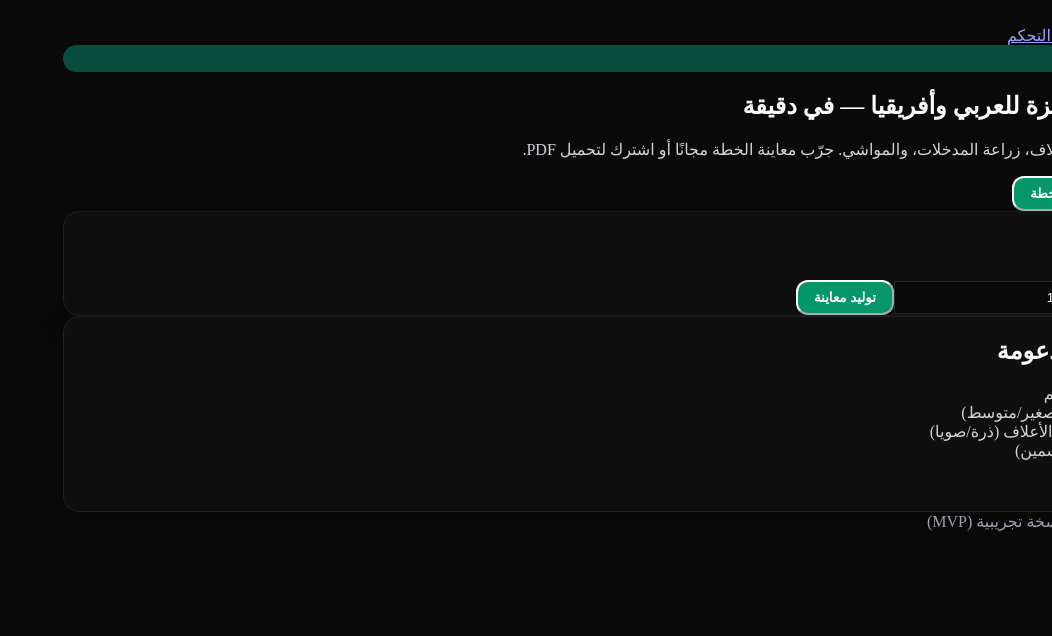
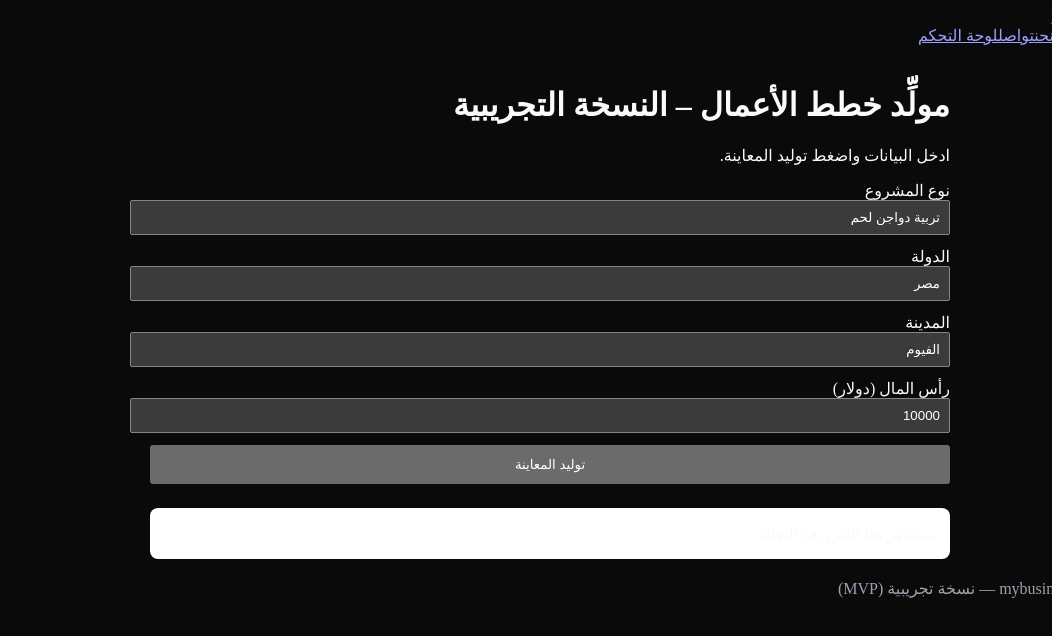
Before and after one commit to Tarek9592/Mybusiness-mvp-, a Next.js app: page / in a window 1280 px wide. Shown: the top 636 px of the page, without its empty margins (228-1280 px from the left). Built offline with nearby package versions, Linux system fonts and the light colour scheme.

Commit message:
Update page.tsx

```diff
--- a/app/page.tsx
+++ b/app/page.tsx
@@ -1,67 +1,92 @@
+// app/page.tsx
 "use client";
-import Link from "next/link";
-import { useState } from "react";
+import React from "react";
 
-export default function Page() {
-  const [capital, setCapital] = useState<number>(10000);
-  const [planPreview, setPlanPreview] = useState<string>("");
+export default function Home() {
+  const [type, setType] = React.useState("تربية دواجن لحم");
+  const [country, setCountry] = React.useState("مصر");
+  const [city, setCity] = React.useState("الفيوم");
+  const [capital, setCapital] = React.useState(10000);
+  const [loading, setLoading] = React.useState(false);
+  const [preview, setPreview] = React.useState<string>("");
 
-  const generatePreview = async () => {
-    const res = await fetch("/api/generatePlan", {
-      method: "POST",
-      body: JSON.stringify({ type: "تربية دواجن لحم", country: "مصر", city: "الفيوم", capital })
-    });
-    const data = await res.json();
-    setPlanPreview(data.preview);
-  };
+  async function generate() {
+    try {
+      setLoading(true);
+      setPreview("");
+      const res = await fetch("/api/generatePlan", {
+        method: "POST",
+        headers: { "Content-Type": "application/json" },
+        body: JSON.stringify({ type, country, city, capital }),
+      });
+      const json = await res.json();
+      setPreview(json.preview || "لم يتم إرجاع نص.");
+    } catch (e) {
+      setPreview("حصل خطأ.. جرّب تاني.");
+    } finally {
+      setLoading(false);
+    }
+  }
 
   return (
-    <main className="container py-12 space-y-10">
-      <section className="text-center space-y-4">
-        <div className="inline-block text-xs" style={{background:"#064e3b",color:"#6ee7b7",padding:"4px 10px",borderRadius:"999px"}}>MVP يعمل الآن</div>
-        <h1 className="text-3xl md:text-5xl font-extrabold leading-tight">
-          خطط أعمال جاهزة للعربي وأفريقيا — في دقيقة
-        </h1>
-        <p className="max-w-2xl mx-auto" style={{color:"#d1d5db"}}>
-          ابدأ بالدواجن، مصانع الأعلاف، زراعة المدخلات، والمواشي. جرّب معاينة الخطة مجانًا أو اشترك لتحميل PDF.
-        </p>
-        <div className="flex gap-3 justify-center">
-          <Link className="btn" href="/pricing">الأسعار</Link>
-          <button className="btn" onClick={generatePreview}>جرّب توليد خطة</button>
-        </div>
-      </section>
+    <main style={{ padding: "20px", maxWidth: 800, margin: "0 auto" }}>
+      <h1>مولِّد خطط الأعمال – النسخة التجريبية</h1>
+      <p>ادخل البيانات واضغط توليد المعاينة.</p>
 
-      <section className="grid md:grid-cols-2 gap-6">
-        <div className="card p-6 space-y-3">
-          <h2 className="text-xl font-bold">تجربة سريعة</h2>
-          <label className="text-sm" style={{color:"#9ca3af"}}>رأس المال (دولار)</label>
+      <div style={{ display: "grid", gap: 12, marginTop: 16 }}>
+        <label>
+          نوع المشروع
+          <input
+            value={type}
+            onChange={(e) => setType(e.target.value)}
+            style={{ width: "100%", padding: 8 }}
+          />
+        </label>
+
+        <label>
+          الدولة
+          <input
+            value={country}
+            onChange={(e) => setCountry(e.target.value)}
+            style={{ width: "100%", padding: 8 }}
+          />
+        </label>
+
+        <label>
+          المدينة
+          <input
+            value={city}
+            onChange={(e) => setCity(e.target.value)}
+            style={{ width: "100%", padding: 8 }}
+          />
+        </label>
+
+        <label>
+          رأس المال (دولار)
           <input
             type="number"
-            className="w-full rounded-xl"
-            style={{background:"#0a0a0a",border:"1px solid #1f2937",padding:"8px 12px"}}
             value={capital}
-            onChange={(e)=>setCapital(parseInt(e.target.value || "0"))}
+            onChange={(e) => setCapital(Number(e.target.value))}
+            style={{ width: "100%", padding: 8 }}
           />
-          <button className="btn w-full" onClick={generatePreview}>توليد معاينة</button>
-          {planPreview && (
-            <textarea readOnly className="w-full h-56 mt-3 rounded-xl"
-              style={{background:"#0a0a0a",border:"1px solid #1f2937",padding:"12px"}}
-              value={planPreview}
-            />
-          )}
-        </div>
+        </label>
 
-        <div className="card p-6 space-y-3">
-          <h2 className="text-xl font-bold">المشروعات المدعومة</h2>
-          <ul className="list-disc pr-6" style={{color:"#d1d5db"}}>
-            <li>🐔 تربية دواجن لحم</li>
-            <li>🏭 مصانع أعلاف (صغير/متوسط)</li>
-            <li>🌱 زراعة مدخلات الأعلاف (ذرة/صويا)</li>
-            <li>🐄 تربية ماشية (تسمين)</li>
-          </ul>
-          <p className="text-sm" style={{color:"#9ca3af"}}>المزيد قريبًا.</p>
-        </div>
-      </section>
+        <button
+          onClick={generate}
+          disabled={loading}
+          style={{
+            padding: "10px 16px",
+            cursor: "pointer",
+            opacity: loading ? 0.6 : 1,
+          }}
+        >
+          {loading ? "جاري التوليد..." : "توليد المعاينة"}
+        </button>
+      </div>
+
+      <div style={{ whiteSpace: "pre-wrap", marginTop: 24, background: "#fff", padding: 16, borderRadius: 8 }}>
+        {preview ? preview : "سيظهر هنا النص بعد التوليد."}
+      </div>
     </main>
   );
 }
```
